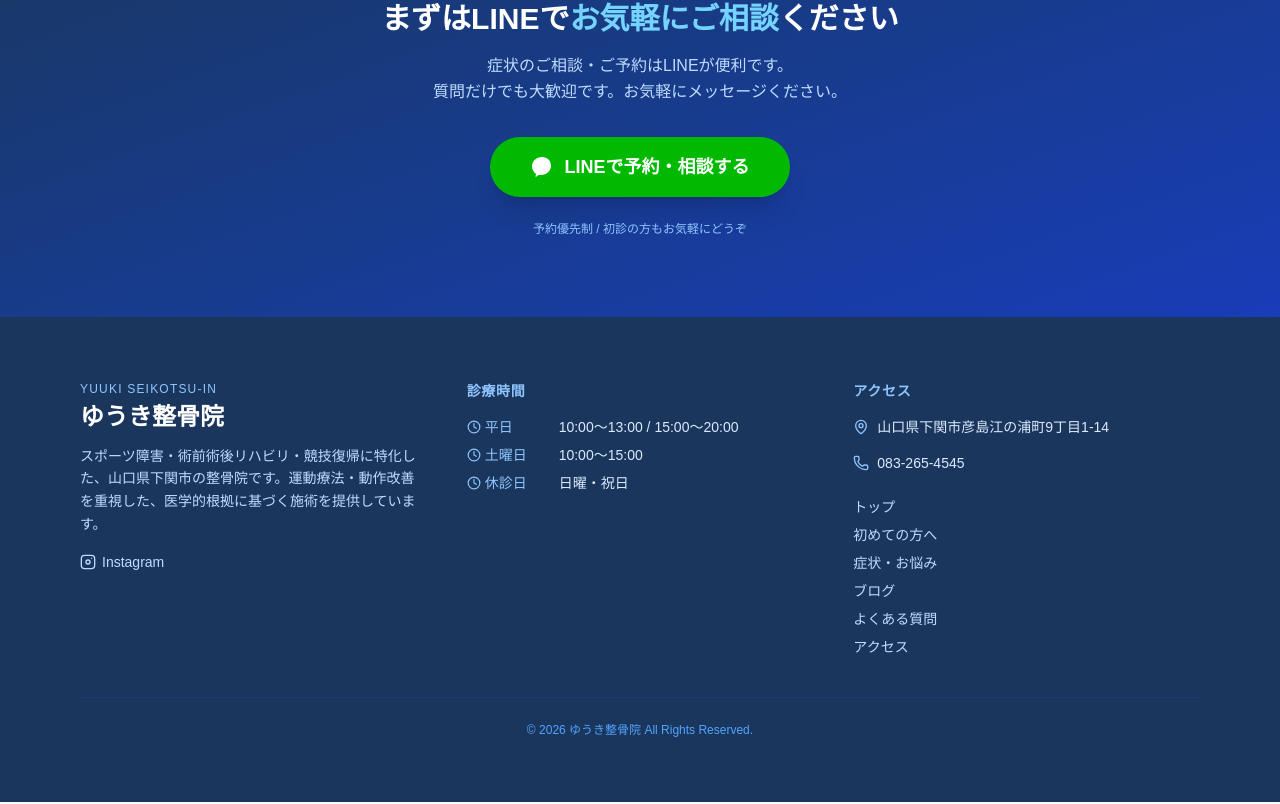
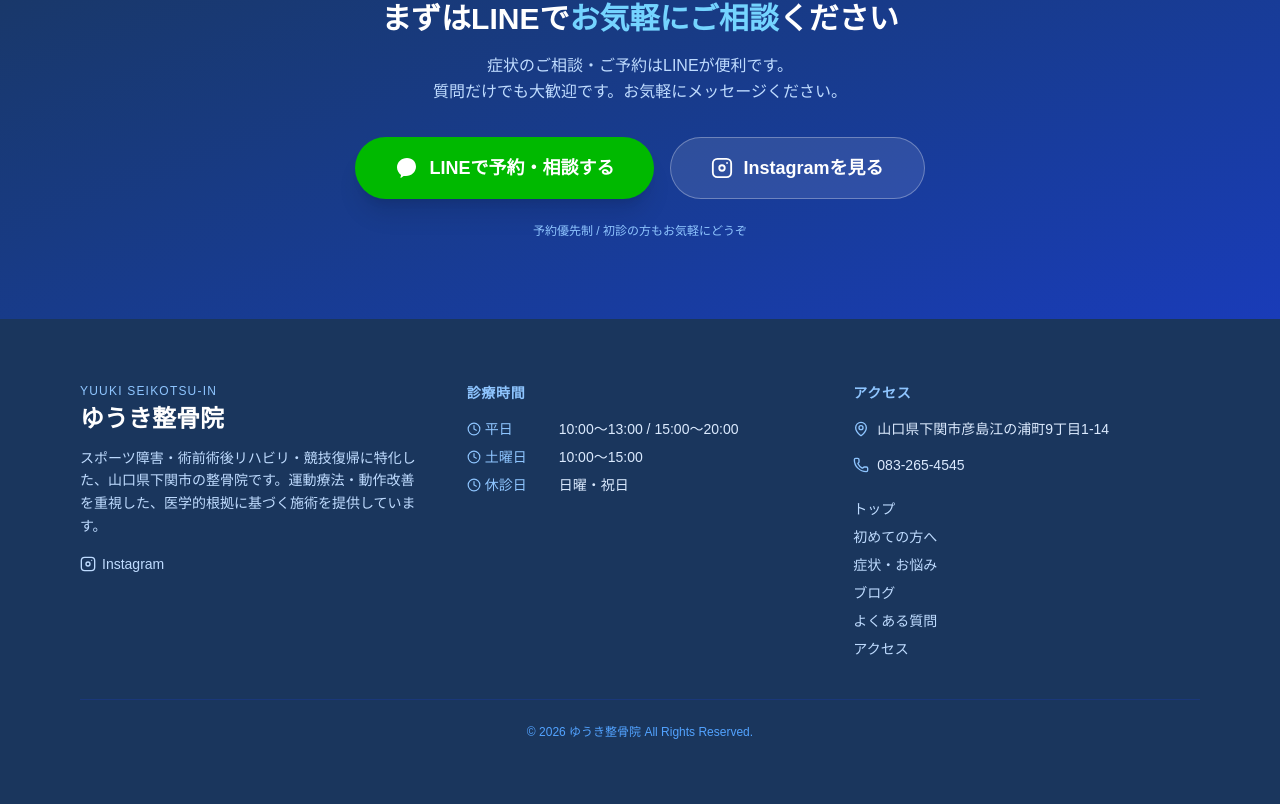
Before and after one commit to yukisakinishiyama-collab/yuuki-rehab, a Next.js app: page / in a window 1280 px wide. Shown: the part 5945-6749 px from the top of the page. Built offline with nearby package versions, Linux system fonts and the light colour scheme.

Commit message:
add: TOPページにInstagramリンクを追加

```diff
--- a/src/app/(website)/page.tsx
+++ b/src/app/(website)/page.tsx
@@ -511,6 +511,19 @@ export default function HomePage() {
               </svg>
               LINEで予約・相談する
             </a>
+            <a
+              href="https://www.instagram.com/yu.ki__seikotsuin/"
+              target="_blank"
+              rel="noopener noreferrer"
+              className="inline-flex items-center justify-center gap-2.5 bg-white/10 hover:bg-white/20 text-white font-bold px-10 py-4 rounded-full transition-all hover:scale-105 text-lg border border-white/30"
+            >
+              <svg width="22" height="22" viewBox="0 0 24 24" fill="none" stroke="currentColor" strokeWidth="2" strokeLinecap="round" strokeLinejoin="round">
+                <rect x="2" y="2" width="20" height="20" rx="5" ry="5"/>
+                <circle cx="12" cy="12" r="3"/>
+                <circle cx="17.5" cy="6.5" r="1" fill="currentColor" stroke="none"/>
+              </svg>
+              Instagramを見る
+            </a>
           </div>
           <p className="text-blue-300 text-xs mt-6">予約優先制 / 初診の方もお気軽にどうぞ</p>
         </div>
```
